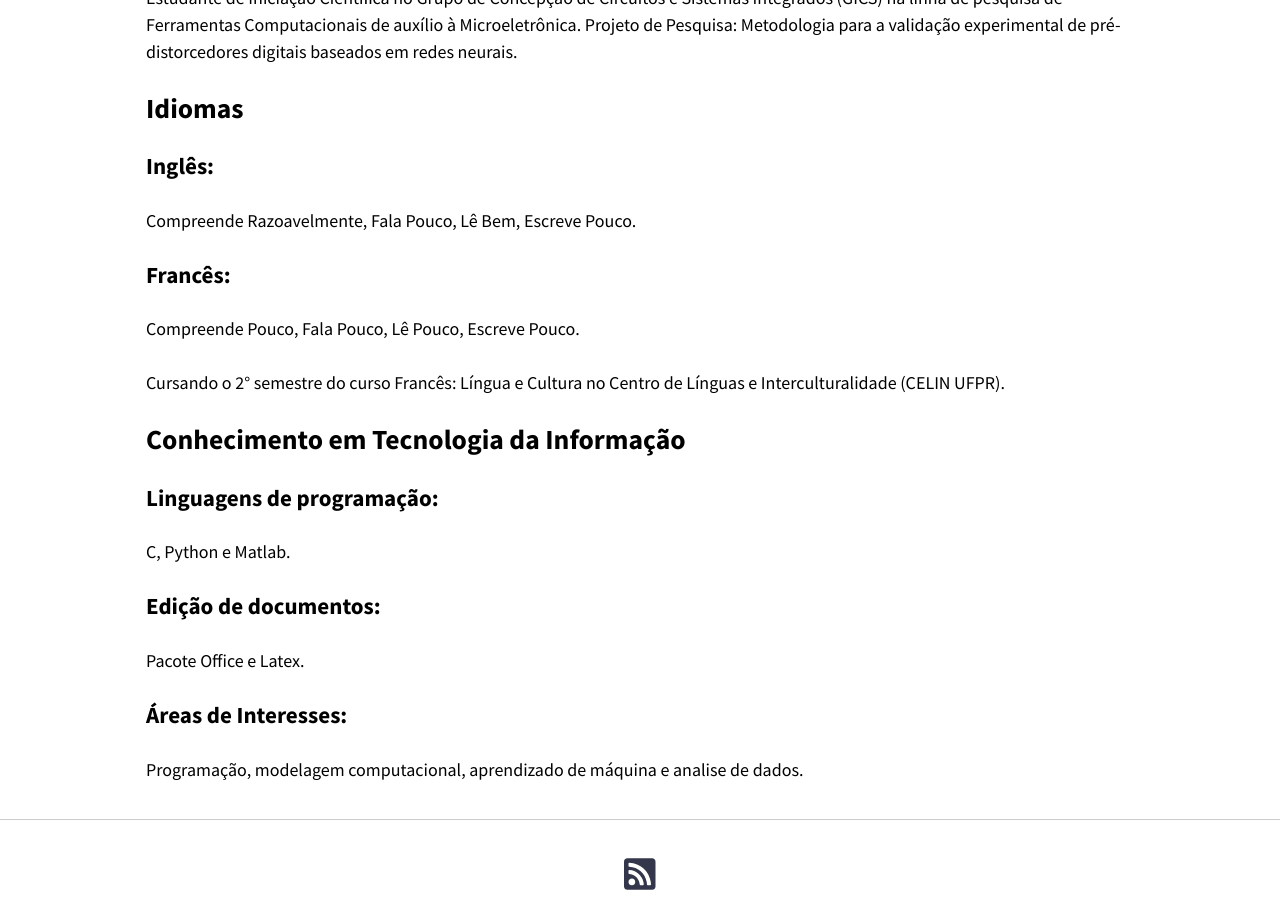
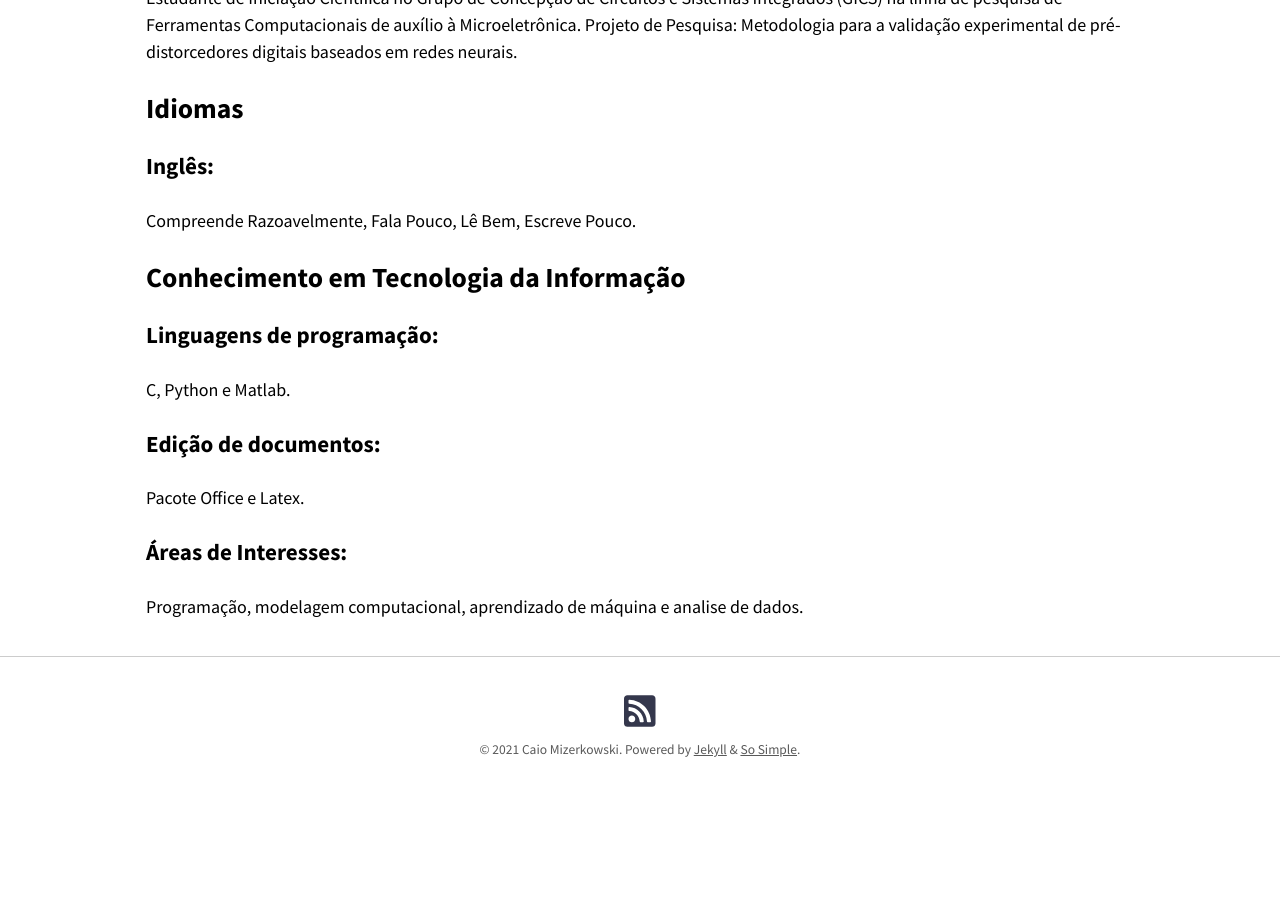
Before and after one commit to CaioMizerkowski/CaioMizerkowski.github.io, a Jekyll site: the page built from CV.md, in a window 1280 px wide and 900 px high, scrolled down 644 px. Built offline with Jekyll 4.4.1, drawn with Linux system fonts in a browser that asks for light colours; nearby versions of some CDN libraries; our own code applies the rules of GitHub Pages for plain Markdown files; after the commit the page ends 1477 px from its top, so only the background shows below that.

Commit message:
não treinei o bastante

```diff
--- a/CV.md
+++ b/CV.md
@@ -15,11 +15,6 @@ Estudante de Iniciação Cientiﬁca no Grupo de Concepção de Circuitos e Sist
 ### Inglês:
 Compreende Razoavelmente, Fala Pouco, Lê Bem, Escreve Pouco.
 
-### Francês:
-Compreende Pouco, Fala Pouco, Lê Pouco, Escreve Pouco.
-
-Cursando o 2° semestre do curso Francês: Língua e Cultura no Centro de Línguas e Interculturalidade (CELIN UFPR).
-
 ## Conhecimento em Tecnologia da Informação
 ### Linguagens de programação:
 C, Python e Matlab.
```
